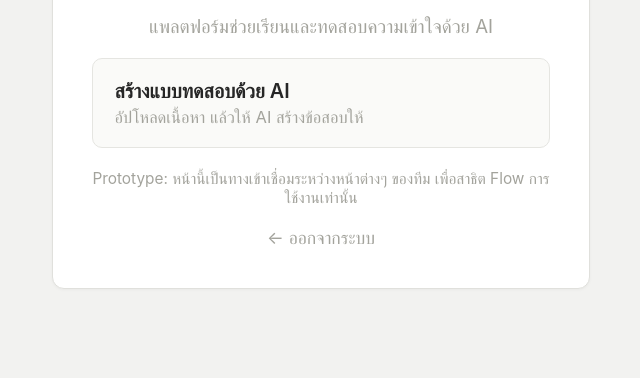
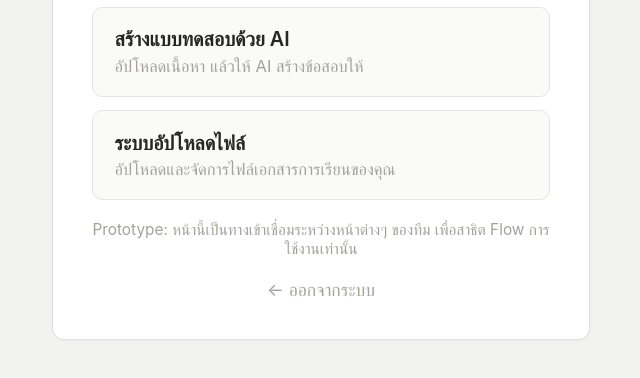
Before and after one commit to Software-Engineering-Concepts-2026/se-sec2-team-06, a plain HTML site: page prototypes/sprint1/webtest/home.html in a window 1280 px wide. Shown: the part 304-682 px from the top of the page, without its empty margins (319-959 px from the left). Drawn offline with Linux system fonts and the light colour scheme.

Commit message:
Add menu card for file upload system
Added a new menu card for file upload system.

```diff
--- a/prototypes/sprint1/webtest/home.html
+++ b/prototypes/sprint1/webtest/home.html
@@ -1,4 +1,4 @@
-<!DOCTYPE html>
+  <!DOCTYPE html>
 <html lang="th">
 <head>
   <meta charset="UTF-8">
@@ -22,7 +22,12 @@
         <span class="menu-desc">อัปโหลดเนื้อหา แล้วให้ AI สร้างข้อสอบให้</span>
       </a>
 
-      <!-- เพิ่ม menu-card ใหม่ตรงนี้เมื่อทีมคนอื่น push prototype ของตัวเองเข้ามา -->
+      <a href="../chaiwat/chaiwat_library_prototypes.html" class="menu-card">
+        <span class="menu-title">ระบบอัปโหลดไฟล์</span>
+        <span class="menu-desc">อัปโหลดและจัดการไฟล์เอกสารการเรียนของคุณ</span>
+      </a>
+
+<!-- เพิ่ม menu-card ใหม่ตรงนี้เมื่อทีมคนอื่น push prototype ของตัวเองเข้ามา -->
     </div>
 
     <p class="hint-text">Prototype: หน้านี้เป็นทางเข้าเชื่อมระหว่างหน้าต่างๆ ของทีม เพื่อสาธิต Flow การใช้งานเท่านั้น</p>
```
